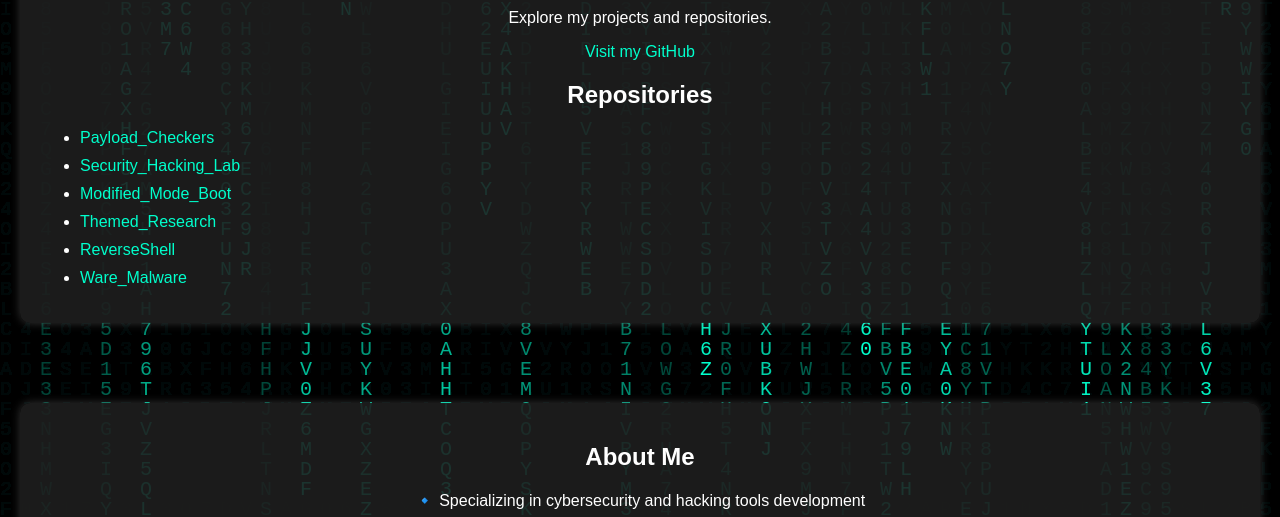
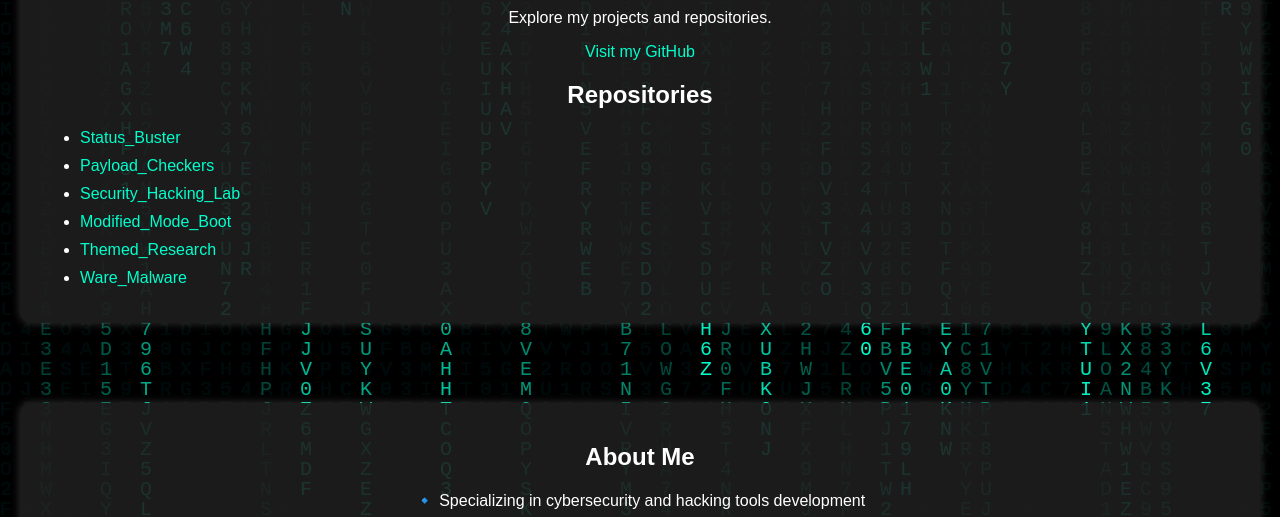
Before and after one commit to Alecto-Fsociety/alecto-fsociety.github.io, a plain HTML site: page github_profile.html in a window 1280 px wide. Shown: the part 285-802 px from the top of the page. Drawn offline with Linux system fonts and the light colour scheme.

Commit message:
Update github_profile.html

```diff
--- a/github_profile.html
+++ b/github_profile.html
@@ -89,11 +89,11 @@
 
         <h2>Repositories</h2>
         <ul class="repo-list">
+            <li><a href="https://github.com/Alecto-Fsociety/Status_Buster" target="_blank">Status_Buster</a></li>
             <li><a href="https://github.com/Alecto-Fsociety/Payload_Checkers" target="_blank">Payload_Checkers</a></li>
             <li><a href="https://github.com/Alecto-Fsociety/Security_Hacking_Lab" target="_blank">Security_Hacking_Lab</a></li>
             <li><a href="https://github.com/Alecto-Fsociety/Modified_Mode_Boot" target="_blank">Modified_Mode_Boot</a></li>
             <li><a href="https://github.com/Alecto-Fsociety/Themed_Research" target="_blank">Themed_Research</a></li>
-            <li><a href="https://github.com/Alecto-Fsociety/ReverseShell" target="_blank">ReverseShell</a></li>
             <li><a href="https://github.com/Alecto-Fsociety/Ware_Malware" target="_blank">Ware_Malware</a></li>
         </ul>
     </div>
```
